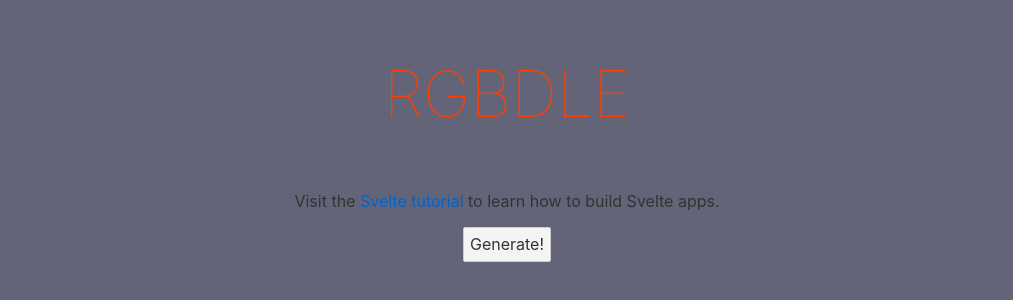
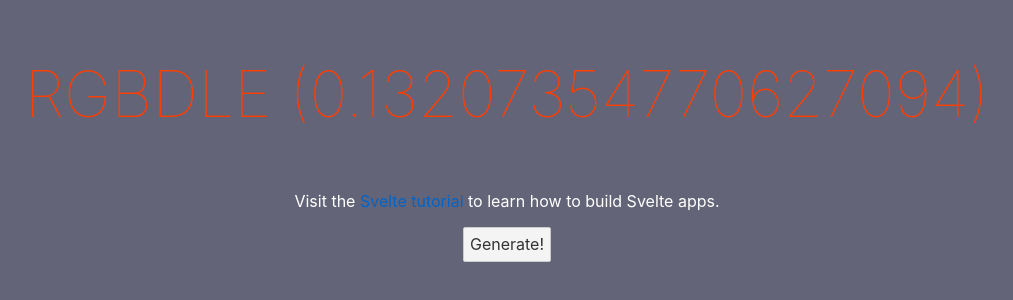
Before and after one commit to Syltaris/rgbdle, a Svelte app: page / in a window 1280 px wide. Shown: the part 284-584 px from the top of the page, without its empty margins (133-1146 px from the left). Built offline with nearby package versions, Linux system fonts and the light colour scheme.

Commit message:
luminance calculator

```diff
--- a/src/App.svelte
+++ b/src/App.svelte
@@ -10,6 +10,19 @@
       Math.floor(Math.random() * 255),
     ];
   };
+
+  /* sRGB lumniance calculation */
+  const luminance = (r, g, b) => {
+    r /= 255;
+    g /= 255;
+    b /= 255;
+
+    return (
+      0.2126 * Math.pow(r, 2.2) +
+      0.7152 * Math.pow(g, 2.2) +
+      0.0722 * Math.pow(b, 2.2)
+    );
+  };
 </script>
 
 <main>
@@ -17,8 +30,8 @@
     class="container"
     style="background-color: rgb({rgb[0]},{rgb[1]},{rgb[2]});"
   >
-    <h1>rgbdle</h1>
-    <p>
+    <h1>rgbdle ({luminance(...rgb)})</h1>
+    <p style="color:{luminance(...rgb) > 0.2 ? 'black' : 'white'};">
       Visit the <a href="https://svelte.dev/tutorial">Svelte tutorial</a> to learn
       how to build Svelte apps.
     </p>
@@ -43,6 +56,7 @@
   }
 
   p {
+    transition: color 0.5s ease;
   }
 
   .container {
@@ -55,6 +69,8 @@
     flex-direction: column;
     align-items: center;
     justify-content: center;
+
+    transition: background-color 0.5s ease;
   }
 
   @media (min-width: 640px) {
```
